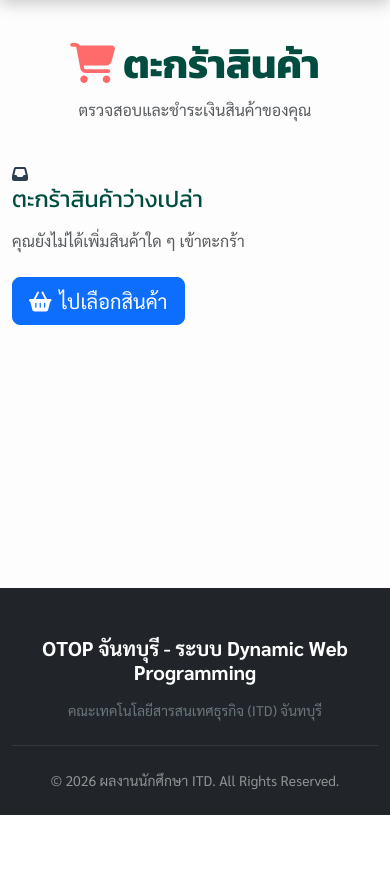
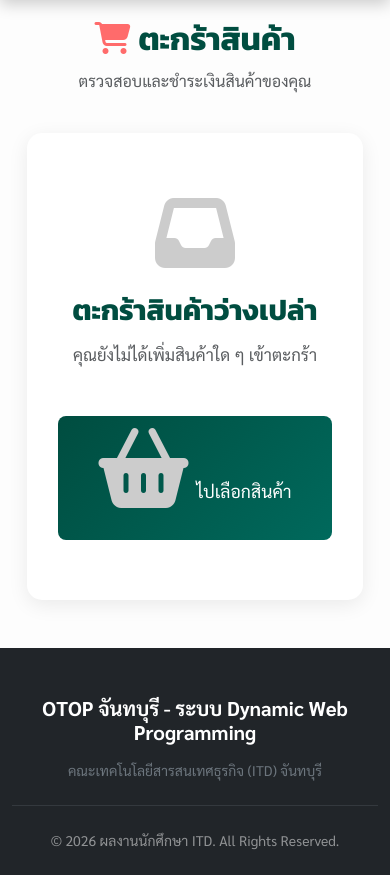
Before and after one commit to PThanet/otop_chanthaburi, a PHP site: page /cart.php in a window 390 px wide. Shown: the part 83-958 px from the top of the page. Before the commit the page ends 898 px from the top, so only its background shows below. Run offline with PHP 8.4, Linux system fonts and the light colour scheme.

Commit message:
hotfix cart system

```diff
--- a/cart.php
+++ b/cart.php
@@ -190,12 +190,19 @@ $total = getCartTotal();
     .btn-continue:hover {
         background: #d0d0d0;
     }
-80px 40px;
+
+    .empty-cart {
+        text-align: center;
+        padding: 80px 40px;
         background: white;
         border-radius: 15px;
         box-shadow: 0 5px 20px rgba(0, 0, 0, 0.08);
         margin: 0 auto;
         max-width: 600px;
+        display: flex;
+        flex-direction: column;
+        align-items: center;
+        justify-content: center;
     }
 
     .empty-cart i {
@@ -207,7 +214,34 @@ $total = getCartTotal();
     .empty-cart h3 {
         color: #004d40;
         margin-bottom: 15px;
-        font-size: 1.8r992px) {
+        font-size: 1.8rem;
+        font-weight: bold;
+    }
+
+    .empty-cart p {
+        color: #999;
+        font-size: 1.05rem;
+        margin: 0;
+    }
+
+    .empty-cart .btn {
+        margin-top: 25px;
+        transition: 0.3s;
+    }
+
+    .empty-cart .btn-primary {
+        background: linear-gradient(135deg, #004d40, #00695c) !important;
+        border: none;
+        padding: 12px 40px;
+        font-size: 1.1rem;
+    }
+
+    .empty-cart .btn-primary:hover {
+        transform: translateY(-3px);
+        box-shadow: 0 10px 25px rgba(0, 77, 64, 0.3);
+    }
+
+    @media (max-width: 992px) {
         .cart-content {
             grid-template-columns: 1fr;
         }
@@ -246,19 +280,7 @@ $total = getCartTotal();
 
         .item-image {
             width: 100px;
-            height: 100px
-        .cart-item {
-            grid-template-columns: 100px 1fr;
-            gap: 15px;
-        }
-
-        .item-actions {
-            grid-column: 1 / -1;
-            text-align: left;
-        }
-
-        .cart-summary {
-            position: static;
+            height: 100px;
         }
     }
 </style>
```
